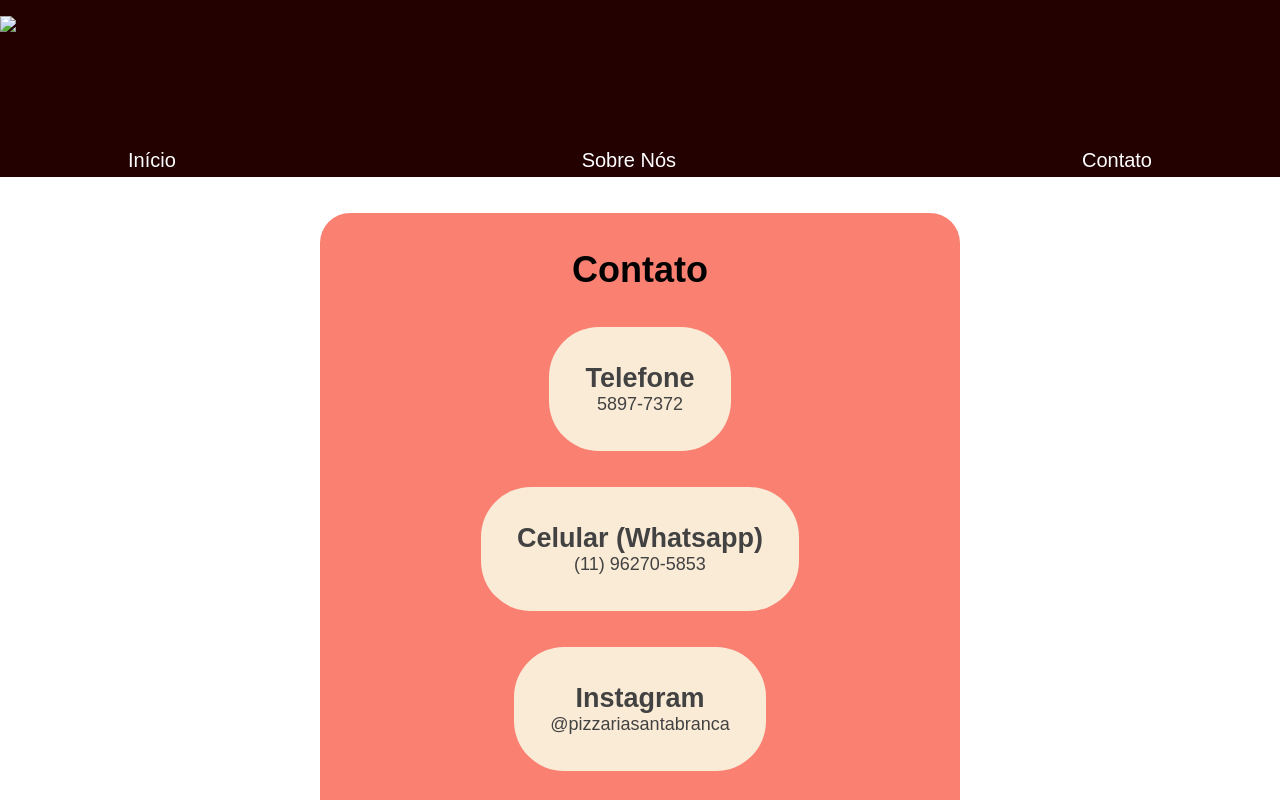
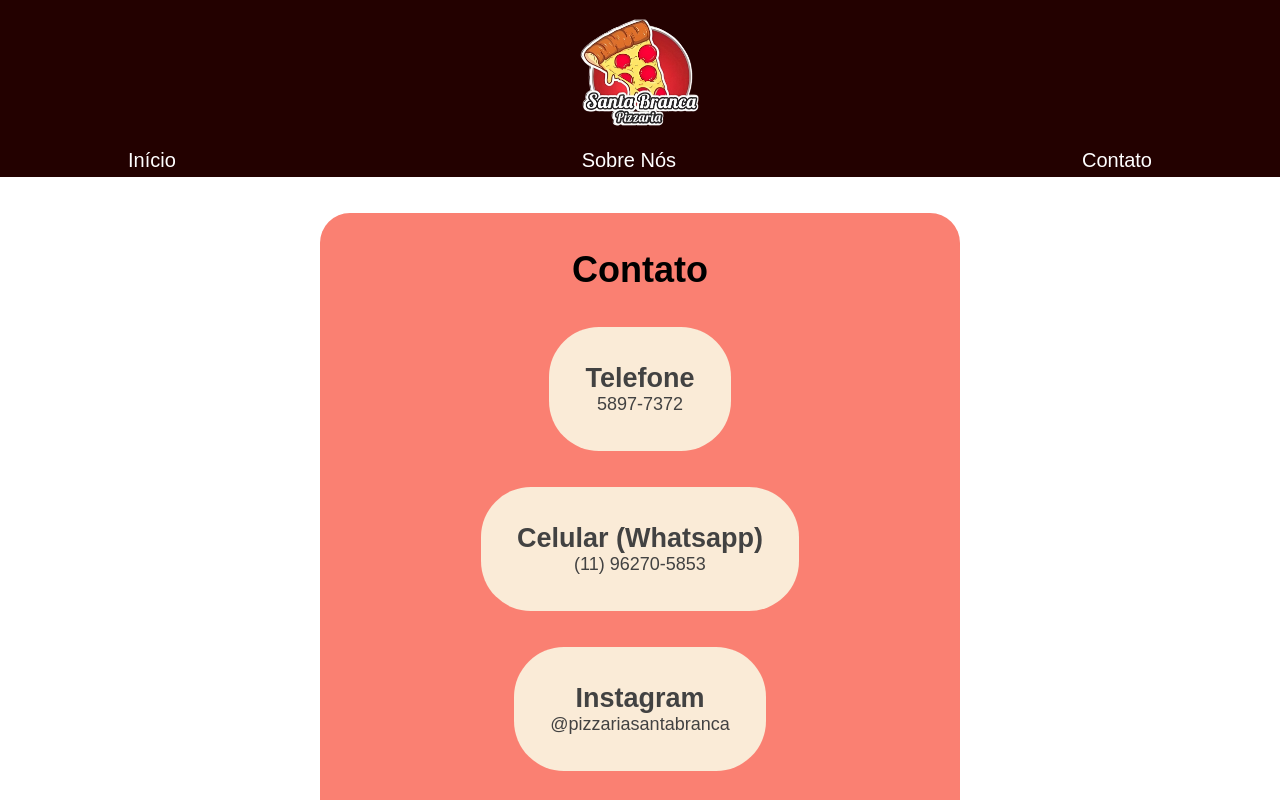
Before and after one commit to nyetii/Pizzaria-Santa-Branca, a plain HTML site: page alt/contato.html in a window 1280 px wide. Shown: the top 800 px of the page. Drawn offline with Linux system fonts and the light colour scheme.

Commit message:
Logo corrigido

```diff
--- a/alt/contato.html
+++ b/alt/contato.html
@@ -9,7 +9,7 @@
     </head>
     <header>
         <div class="logo">
-            <img id="logo" src="logo.png" />
+            <img id="logo" src="../logo.png" />
         </div>
         <nav class="navbar">
             <ul class="links">
--- a/style.css
+++ b/style.css
@@ -93,6 +93,7 @@ header {
 }
 
 .dica{
+    list-style: none;
     text-align: center;
     margin: 1em 20%;
     padding: 1em;
```
Also changed, not shown: alt/sobre.html (+1 -1 lines).
